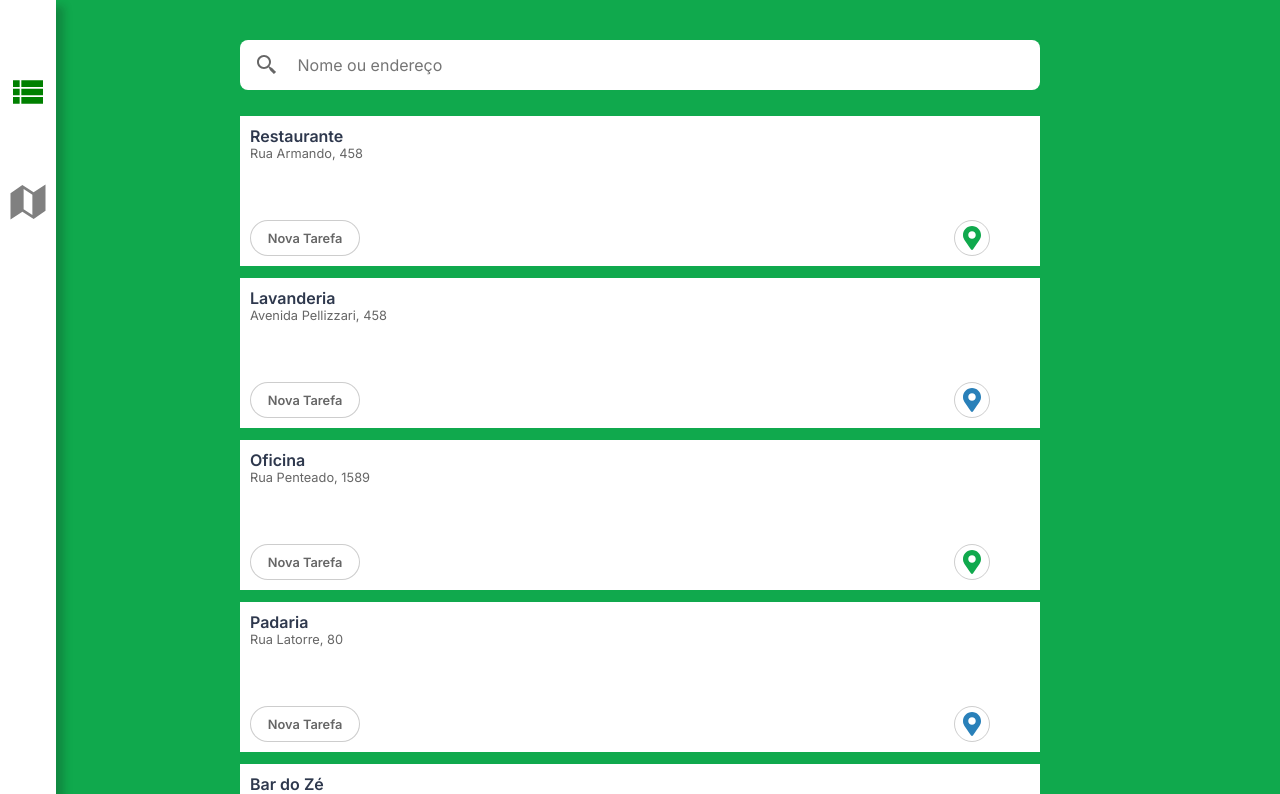
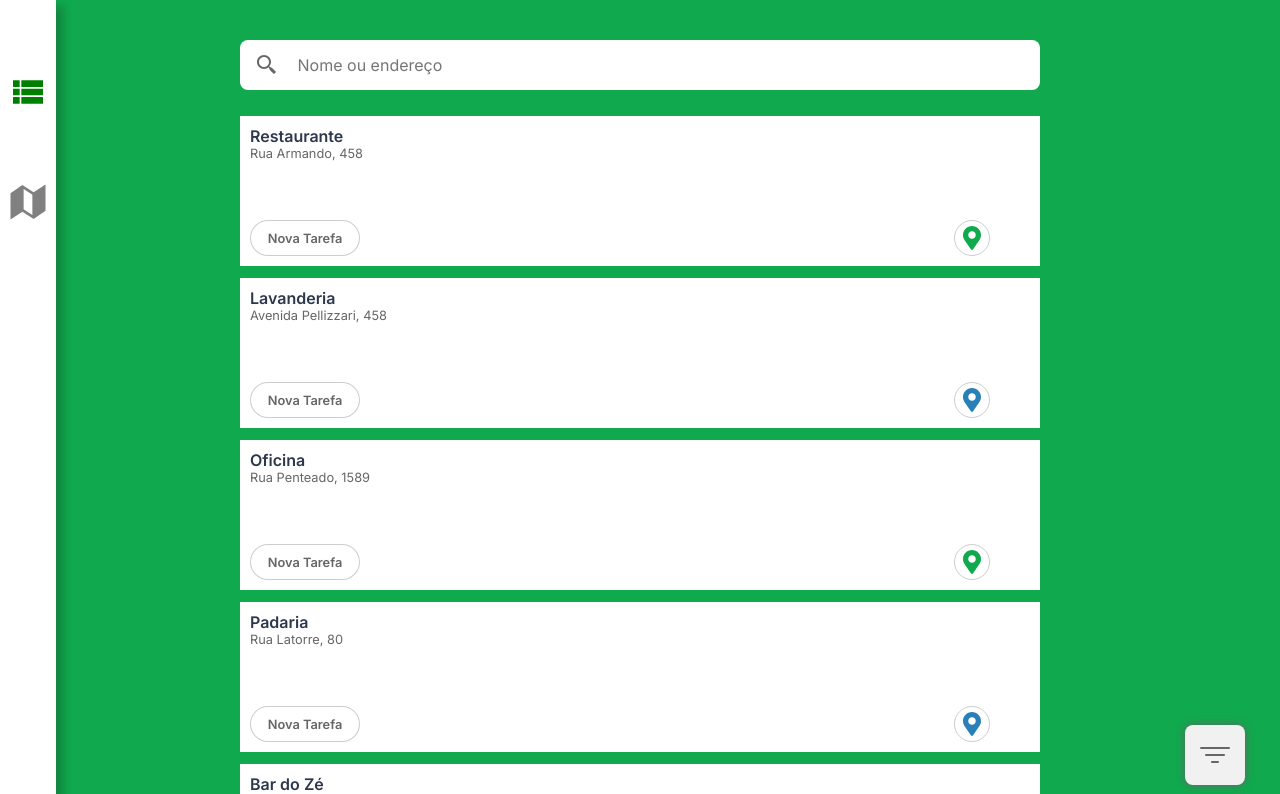
Before and after one commit to hdalmora/lead-agents, a React (Create React App) app: page / in a window 1280 px wide. Shown: the top 794 px of the page. Built offline with nearby package versions, Linux system fonts and the light colour scheme.

Commit message:
implement filters component and add filter functionalities to LeadStore

```diff
--- a/src/App/styles.ts
+++ b/src/App/styles.ts
@@ -9,7 +9,7 @@ export const Container = styled.div`
     max-width: 992px;
     margin: 0 auto;
     padding: 2.5rem 2rem 6rem 2rem;
-    margin-bottom: 25rem;
+    margin-bottom: 35rem;
 
     display: flex;
     flex-direction: column;
--- /dev/null
+++ b/src/components/FilterButton/filter-button.tsx
@@ -0,0 +1,69 @@
+import React, { useContext, useState } from 'react';
+import { observer } from "mobx-react-lite";
+import { IoFilterOutline } from 'react-icons/io5';
+import { FaMapMarkerAlt } from 'react-icons/fa';
+import { IconContext } from "react-icons";
+import { Container, FilterContainer, ClickFilter } from './styles';
+import { LeadStoreCtx } from '../../stores/LeadStore';
+
+export const FilterButton = () => {
+
+    const [isActive, setIsActive] = useState(false);
+
+    const leadStore = useContext(LeadStoreCtx);
+
+    const toggleFilterMenu = () => {
+        setIsActive(!isActive);
+    }
+
+    const selectFilter = (filter: string) => {
+        leadStore.selectFilter(filter);
+    }
+
+    return (
+        <Container isActive={isActive} >
+
+            <div>
+                <FilterContainer
+                    isActive={isActive}
+                    isFilterSelected={leadStore.filterSelected === 'leads'}
+                    onClick={() => {
+                        selectFilter('leads');
+                    }}
+                >
+                    <IconContext.Provider value={{ color: 'var(--blue-accent)', size: '1.7rem' }}>
+                        <FaMapMarkerAlt />
+                    </IconContext.Provider>
+
+                    <p>
+                        Leads
+                    </p>
+                </FilterContainer>
+
+                <FilterContainer
+                    isActive={isActive}
+                    isFilterSelected={leadStore.filterSelected === 'clients'}
+                    onClick={() => {
+                        selectFilter('clients');
+                    }}
+                >
+                    <IconContext.Provider value={{ color: 'var(--green-main-stone)', size: '1.7rem' }}>
+                        <FaMapMarkerAlt />
+                    </IconContext.Provider>
+
+                    <p>
+                        Clientes
+                    </p>
+                </FilterContainer>
+            </div>
+
+            <ClickFilter onClick={toggleFilterMenu}>
+                <IconContext.Provider value={{ size: '2rem' }}>
+                    <IoFilterOutline />
+                </IconContext.Provider>
+            </ClickFilter>
+        </Container>
+    );
+}
+
+export default observer(FilterButton);
--- /dev/null
+++ b/src/components/FilterButton/styles.ts
@@ -0,0 +1,85 @@
+import styled, { css } from 'styled-components';
+
+interface ContainerProps {
+    isActive: boolean;
+}
+
+interface FilterProps {
+    isActive: boolean;
+    isFilterSelected: boolean;
+}
+
+export const Container = styled.div<ContainerProps>`
+    position: fixed;
+    bottom: 15px;
+    right: 35px;
+    padding: 0px 0px;
+
+    display: flex;
+    flex-direction: row;
+    align-items: center;
+    justify-content: flex-end;
+
+    width: 60px;
+    height: 60px;
+
+    border-radius: 8px;
+    background: var(--gray-line-lighter);
+    box-shadow: 0px 0px 8px var(--text);
+
+    > div {
+            display: flex;
+            flex-direction: row;
+        }
+
+    transition: width 0.3s linear;
+
+    ${props => props.isActive && css`
+        width: 250px;
+
+        > div {
+            > div {
+                margin-right: 20px;
+            }
+        }
+    `}
+
+    @media(max-width: 1070px) {
+        bottom: 90px;
+    }
+`;
+
+export const FilterContainer = styled.div<FilterProps>`
+    width: 0px;
+    opacity: 0;
+
+    text-align: center;
+    cursor: pointer;
+
+    > p {
+        font-size: 0.7rem;
+
+        ${props => props.isFilterSelected && css`
+            font-size: 1rem;
+            font-weight: 600;
+            text-decoration: overline;
+        `}
+    }
+
+    transition: all 0.4s linear;
+
+    ${props => props.isActive && css`
+        width: 50px;
+        opacity: 1;
+    `}
+`;
+
+export const ClickFilter = styled.div`
+    height: 60px;
+    width: 60px;
+    align-items: center;
+    justify-content: center;
+    z-index: 500;
+
+    cursor: pointer;
+`;
--- a/src/pages/LeadsListPage/lead-list-page.tsx
+++ b/src/pages/LeadsListPage/lead-list-page.tsx
@@ -2,6 +2,7 @@ import React from 'react';
 import { observer } from "mobx-react-lite";
 import CustomInputSearch from '../../components/CustomInputSearch/custom-input-search';
 import LeadList from '../../components/LeadList/lead-list';
+import FilterButton from '../../components/FilterButton/filter-button';
 
 const LeadListPage = () => {
 
@@ -9,6 +10,8 @@ const LeadListPage = () => {
         <div>
             <CustomInputSearch />
             <LeadList />
+
+            <FilterButton />
         </div>
     );
 }
--- a/src/stores/LeadStore.ts
+++ b/src/stores/LeadStore.ts
@@ -24,7 +24,30 @@ class LeadStore {
     ]
 
     @observable filteredList: Lead[] = this.leads;
+
     @observable searchText: string = '';
+
+    @observable filterSelected = '';
+
+    @action
+    selectFilter(filter: string) {
+      this.filterSelected = filter === this.filterSelected ? '' : filter;
+      this.filterList();
+    }
+
+    @action
+    filterList() {
+      this.searchText = '';
+
+      if(this.filterSelected === '') {
+        this.filteredList = this.leads;
+        return;
+      }
+
+      const isClient = this.filterSelected === 'clients' ? true : false;
+
+      this.filteredList = this.leads.filter(lead => lead.isClient === isClient);
+    }
 
     @action createLead = (lead: Lead) => {
       this.leads.push({ ...lead, id: uuid() })
@@ -41,6 +64,8 @@ class LeadStore {
 
     @action
     setFilteredListSearch = () => {
+      this.filterSelected = '';
+
       let matchesFilter = new RegExp(this.searchText, "i");
 
       this.filteredList = this.leads.filter(lead => {
--- a/src/styles/global.css
+++ b/src/styles/global.css
@@ -8,6 +8,7 @@
     --white: #fff;
     --green-main-stone: #10a94d;
     --gray-line: #dcdde0;
+    --gray-line-lighter: #f1f1f1;
     --shadow: #13131336;
     --text: #666666;
     --title: #2e384d;
```
